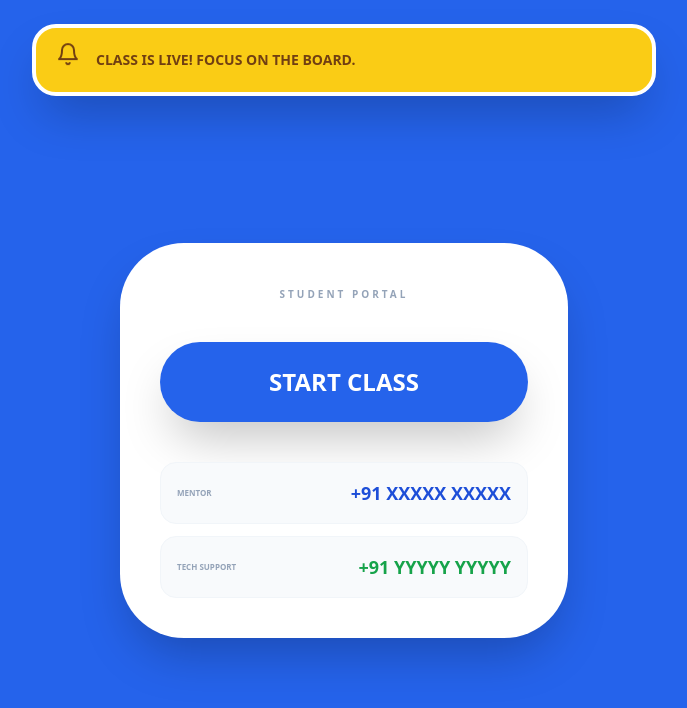
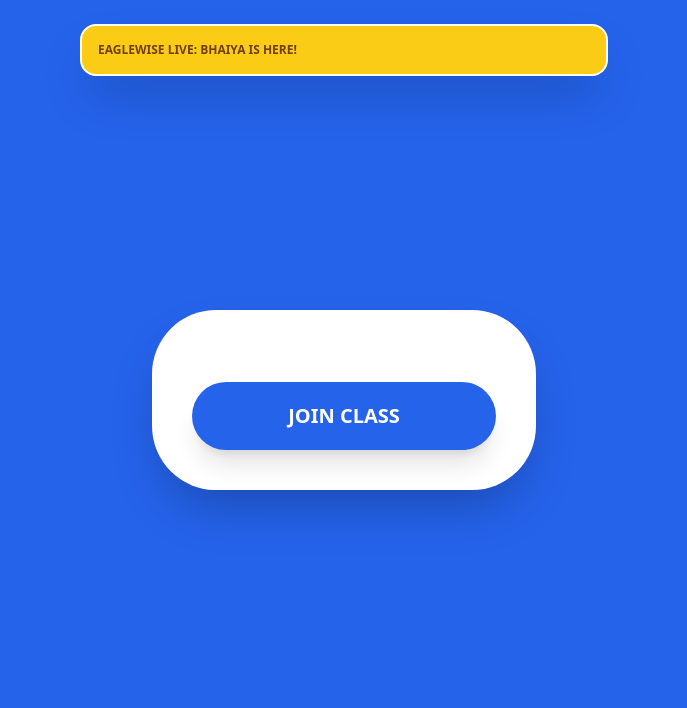
Before and after one commit to ritamonisonowal2/MEDICAL-QUIZ-APP, a React (Vite) app: page / in a window 1280 px wide. Both pictures are taken after a click on the button "LOGIN". Shown: the top 708 px of the page, without its empty margins (296-983 px from the left). Built offline with nearby package versions, Linux system fonts and the light colour scheme.

Commit message:
Update App.tsx

```diff
--- a/App.tsx
+++ b/App.tsx
@@ -1,134 +1,82 @@
-import React, { useState, createContext, useContext, ReactNode } from 'react';
-import {
-  Stethoscope, Loader2, LogOut, PhoneCall, Radio, Bell, Info, Sun, Moon, ShieldCheck, Headset
-} from 'lucide-react';
+import React, { useState, createContext, useContext } from 'react';
+import { Stethoscope, LogOut, PhoneCall, Radio, Bell, Sun, Moon, ShieldCheck, Headset } from 'lucide-react';
 
-const AuthContext = createContext<any>(undefined);
+const AuthContext = createContext(null);
 
-export function AuthProvider({ children }: { children: ReactNode }) {
-  const [user, setUser] = useState<any>(null);
-  const [profile, setProfile] = useState<any>(null);
-  const [loading, setLoading] = useState(false);
+export function AuthProvider({ children }) {
+  const [user, setUser] = useState(null);
   const [darkMode, setDarkMode] = useState(false);
-  const [announcement, setAnnouncement] = useState("Class is Live! Focus on the board.");
+  const [announcement, setAnnouncement] = useState("EagleWise Live: Bhaiya is here!");
 
-  const login = (name: string, code: string, role: 'teacher' | 'student') => {
-    setLoading(true);
-    setTimeout(() => {
-      setUser({ name, code });
-      setProfile({ role });
-      setLoading(false);
-    }, 800);
+  const login = (name, role) => {
+    setUser({ name, role });
   };
 
-  const logout = () => { setUser(null); setProfile(null); };
+  const logout = () => setUser(null);
 
   return (
-    <AuthContext.Provider value={{ user, profile, loading, login, logout, darkMode, setDarkMode, announcement, setAnnouncement }}>
+    <AuthContext.Provider value={{ user, login, logout, darkMode, setDarkMode, announcement, setAnnouncement }}>
       <div className={darkMode ? 'dark' : ''}>{children}</div>
     </AuthContext.Provider>
   );
 }
 
-// --- TEACHER DASHBOARD (Phone Numbers High Visibility) ---
 function TeacherDashboard() {
   const { logout, darkMode, setDarkMode, setAnnouncement } = useContext(AuthContext);
-  const [activeDoubt, setActiveDoubt] = useState<any>(null);
+  const [activeDoubt, setActiveDoubt] = useState(null);
   const [msgInput, setMsgInput] = useState("");
 
   return (
     <div className={`min-h-screen flex ${darkMode ? 'bg-slate-900 text-white' : 'bg-slate-50 text-slate-900'}`}>
-      {/* SIDEBAR */}
-      <div className="w-80 bg-blue-800 text-white p-6 flex flex-col shadow-2xl z-50">
-        <div className="flex items-center gap-3 mb-10">
-          <div className="bg-white p-2 rounded-2xl"><Stethoscope className="text-blue-800" size={28} /></div>
-          <span className="text-2xl font-black italic tracking-tighter">EAGLEWISE</span>
+      <div className="w-72 bg-blue-700 text-white p-6 flex flex-col shadow-2xl z-50">
+        <div className="flex items-center gap-3 mb-12">
+          <Stethoscope size={24} />
+          <span className="text-xl font-black italic">EAGLEWISE</span>
         </div>
 
-        <div className="flex-1">
-          <p className="text-[10px] font-black opacity-50 uppercase mb-4 tracking-widest">Support Contacts</p>
-
-          {/* LARGE VISIBLE NUMBERS */}
-          <div className="space-y-4 mb-10">
-            <div className="bg-white/10 p-5 rounded-3xl border border-white/20">
-              <div className="flex items-center gap-2 mb-1">
-                <ShieldCheck size={16} className="text-blue-300" />
-                <span className="text-[10px] font-bold uppercase text-blue-200">Academic Mentor</span>
-              </div>
-              <p className="text-xl font-black">+91 93159 89571</p>
+        <div className="flex-1 space-y-6">
+          <div className="space-y-3">
+            <p className="text-[10px] font-black text-blue-200 uppercase tracking-widest">Support Contacts</p>
+            <div className="bg-blue-800 p-4 rounded-2xl border border-blue-500">
+              <p className="text-[9px] font-black uppercase text-blue-300">Academic Mentor</p>
+              <p className="text-base font-black">+91 XXXXX XXXXX</p>
             </div>
-
-            <div className="bg-green-500/20 p-5 rounded-3xl border border-green-500/30">
-              <div className="flex items-center gap-2 mb-1">
-                <Headset size={16} className="text-green-300" />
-                <span className="text-[10px] font-bold uppercase text-green-300">Technical Support</span>
-              </div>
-              <p className="text-xl font-black text-green-100">+91 81350 48881</p>
+            <div className="bg-green-600/30 p-4 rounded-2xl border border-green-500/30">
+              <p className="text-[9px] font-black uppercase text-green-300">Tech Support</p>
+              <p className="text-base font-black text-green-100">+91 YYYYY YYYYY</p>
             </div>
           </div>
-
-          <nav className="space-y-2">
-            <button className="w-full text-left p-4 bg-blue-700 rounded-2xl font-bold flex items-center gap-3 italic"><Radio size={20}/> Live Classroom</button>
-          </nav>
+          <button className="w-full flex items-center gap-3 p-4 bg-blue-800/80 rounded-2xl font-bold text-sm italic border-l-4 border-white"><Radio size={20}/> Live Stream</button>
         </div>
 
-        <button onClick={() => setDarkMode(!darkMode)} className="mt-4 p-4 bg-white/5 hover:bg-white/10 rounded-2xl flex items-center gap-3 font-bold transition-all">
-          {darkMode ? <Sun size={20} className="text-yellow-400"/> : <Moon size={20}/>} {darkMode ? 'Light' : 'Dark'} Mode
-        </button>
-        <button onClick={logout} className="mt-4 p-4 text-red-300 font-bold flex items-center gap-3 hover:bg-red-500/10 rounded-2xl"><LogOut size={20}/> Logout</button>
-      </div>
-
-      {/* MAIN CONTENT */}
-      <div className="flex-1 flex flex-col p-8 overflow-hidden">
-        <div className="mb-6 flex gap-4 bg-white dark:bg-slate-800 p-5 rounded-[2.5rem] shadow-sm border border-slate-200 dark:border-slate-700">
-          <Bell className="text-yellow-500" />
-          <input className="flex-1 bg-transparent outline-none font-bold" placeholder="Type announcement here..." onChange={(e) => setMsgInput(e.target.value)} />
-          <button onClick={() => setAnnouncement(msgInput)} className="bg-blue-600 text-white px-8 py-2 rounded-2xl font-black uppercase text-xs">Send</button>
-        </div>
-
-        <div className={`flex-1 rounded-[4rem] border-4 border-dashed flex flex-col items-center justify-center p-12 text-center ${darkMode ? 'bg-slate-800 border-slate-700' : 'bg-white border-blue-100 shadow-xl shadow-blue-50/50'}`}>
-          {activeDoubt ? (
-            <div className="animate-in zoom-in duration-300">
-               <span className="bg-blue-600 text-white px-6 py-1 rounded-full text-[10px] font-bold uppercase mb-4 inline-block">Live Explain</span>
-               <h2 className="text-6xl font-black mb-10 leading-tight tracking-tighter">{activeDoubt.text}</h2>
-               <button onClick={() => setActiveDoubt(null)} className="bg-green-500 text-white px-12 py-5 rounded-3xl font-black uppercase shadow-2xl">Mark Solved</button>
-            </div>
-          ) : (
-            <div className="opacity-10"><Radio size={120} className="mx-auto mb-4 animate-pulse" /><p className="text-3xl font-black uppercase tracking-tighter italic">Classroom is Waiting</p></div>
-          )}
-        </div>
-      </div>
-    </div>
-  );
-}
-
-// --- STUDENT HALL (Numbers Always Visible) ---
-function StudentHall({ user }: any) {
-  const { darkMode, announcement } = useContext(AuthContext);
-  return (
-    <div className={`min-h-screen flex flex-col items-center justify-center p-6 ${darkMode ? 'bg-slate-900' : 'bg-blue-600'}`}>
-      <div className="fixed top-6 w-full max-w-2xl px-6">
-        <div className="bg-yellow-400 p-5 rounded-3xl shadow-2xl flex items-center gap-4 border-4 border-white">
-          <Bell size={24} className="text-yellow-900 animate-bounce" />
-          <p className="text-sm font-black uppercase text-yellow-900">{announcement}</p>
+        <div className="pt-6 border-t border-blue-600 space-y-2">
+          <button onClick={() => setDarkMode(!darkMode)} className="w-full p-4 bg-white/10 rounded-2xl flex items-center gap-3 font-bold text-sm">
+            {darkMode ? <Sun size={18}/> : <Moon size={18}/>} Theme
+          </button>
+          <button onClick={logout} className="w-full p-4 text-red-200 font-black flex items-center gap-3 text-sm"><LogOut size={18}/> Logout</button>
         </div>
       </div>
 
-      <div className="bg-white p-10 rounded-[4rem] shadow-2xl w-full max-w-md text-center mt-20">
-        <h1 className="text-4xl font-black uppercase italic mb-1 text-blue-600">{user.name}</h1>
-        <p className="text-[10px] font-bold text-slate-400 uppercase tracking-[0.3em] mb-10 text-center">Student Portal</p>
+      <div className="flex-1 flex flex-col p-8">
+        <div className="mb-8 flex gap-4 bg-white dark:bg-slate-800 p-4 rounded-[2rem] shadow-sm border-2 border-slate-100 dark:border-slate-700">
+          <input className="flex-1 bg-transparent outline-none font-bold text-sm" placeholder="Announce to students..." onChange={(e) => setMsgInput(e.target.value)} />
+          <button onClick={() => setAnnouncement(msgInput)} className="bg-blue-600 text-white px-8 py-2 rounded-2xl font-black uppercase text-[10px]">Send</button>
+        </div>
 
-        <button className="w-full bg-blue-600 text-white py-6 rounded-[2.5rem] font-black text-2xl shadow-2xl active:scale-95 transition-all mb-10">START CLASS</button>
-
-        {/* BIG NUMBERS FOR STUDENTS */}
-        <div className="grid grid-cols-1 gap-3">
-          <div className="bg-slate-50 p-4 rounded-2xl flex justify-between items-center border border-slate-100">
-            <span className="text-[8px] font-black text-slate-400 uppercase">Mentor</span>
-            <span className="text-lg font-black text-blue-700">+91 XXXXX XXXXX</span>
+        <div className="flex flex-1 gap-8 min-h-0">
+          <div className={`flex-[2.5] rounded-[3.5rem] border-4 border-dashed flex flex-col items-center justify-center p-10 ${darkMode ? 'bg-slate-800 border-slate-700' : 'bg-white border-blue-100 shadow-xl'}`}>
+            {activeDoubt ? (
+              <div className="text-center">
+                <h2 className="text-5xl font-black mb-10 tracking-tighter">{activeDoubt.text}</h2>
+                <button onClick={() => setActiveDoubt(null)} className="bg-green-500 text-white px-10 py-4 rounded-3xl font-black uppercase">Solved</button>
+              </div>
+            ) : (
+              <div className="opacity-10 text-center"><Radio size={100} className="mx-auto mb-4 animate-pulse"/><p className="text-2xl font-black italic">Waiting...</p></div>
+            )}
           </div>
-          <div className="bg-slate-50 p-4 rounded-2xl flex justify-between items-center border border-slate-100">
-            <span className="text-[8px] font-black text-slate-400 uppercase">Tech Support</span>
-            <span className="text-lg font-black text-green-600">+91 YYYYY YYYYY</span>
+          <div className={`flex-1 rounded-[2.5rem] border-2 flex flex-col shadow-2xl overflow-hidden ${darkMode ? 'bg-slate-800 border-slate-700' : 'bg-white'}`}>
+            <div className="p-4 bg-blue-600 text-white font-black text-[10px] uppercase text-center">Live Doubts</div>
+            <div className="p-4"><button onClick={() => setActiveDoubt({text: 'Structure of Nephron?'})} className="w-full text-left p-4 bg-slate-50 dark:bg-slate-700 rounded-2xl font-bold text-sm">Structure of Nephron?</button></div>
           </div>
         </div>
       </div>
@@ -136,44 +84,52 @@ function StudentHall({ user }: any) {
   );
 }
 
-// --- LOGIN PAGE ---
-function AuthPage() {
-  const { login } = useContext(AuthContext);
-  const [name, setName] = useState('');
-  const [code, setCode] = useState('');
-  const [role, setRole] = useState<'teacher' | 'student'>('student');
-
+function StudentHall({ user }) {
+  const { darkMode, announcement } = useContext(AuthContext);
   return (
-    <div className="min-h-screen flex items-center justify-center bg-slate-100 p-6">
-      <div className="bg-white p-12 rounded-[3.5rem] shadow-2xl w-full max-w-md border-b-8 border-blue-600">
-        <div className="flex justify-center mb-8">
-           <div className="bg-blue-600 p-5 rounded-3xl shadow-xl"><Stethoscope className="text-white" size={40} /></div>
+    <div className={`min-h-screen flex items-center justify-center p-6 ${darkMode ? 'bg-slate-900' : 'bg-blue-600'}`}>
+      <div className="fixed top-6 w-full max-w-xl px-6">
+        <div className="bg-yellow-400 p-4 rounded-2xl shadow-2xl flex items-center gap-3 border-2 border-white">
+          <p className="text-xs font-black uppercase text-yellow-900">{announcement}</p>
         </div>
-        <h1 className="text-4xl font-black text-blue-600 mb-2 uppercase text-center italic tracking-tighter">EagleWise</h1>
-        <p className="text-center text-slate-400 mb-10 font-bold text-[10px] uppercase tracking-widest">Medical Entrance Live</p>
-
-        <div className="space-y-4">
-          <input value={name} onChange={(e) => setName(e.target.value)} placeholder="Full Name" className="w-full p-5 bg-slate-50 rounded-2xl font-bold outline-none border-2 border-transparent focus:border-blue-200" />
-          <input value={code} onChange={(e) => setCode(e.target.value)} placeholder="Access Code" type="password" className="w-full p-5 bg-slate-50 rounded-2xl font-bold outline-none border-2 border-transparent focus:border-blue-200" />
-
-          <div className="flex gap-2 pt-2">
-            <button onClick={() => setRole('student')} className={`flex-1 py-4 rounded-2xl font-black text-xs transition-all ${role === 'student' ? 'bg-blue-600 text-white shadow-lg' : 'bg-slate-100 text-slate-400'}`}>STUDENT</button>
-            <button onClick={() => setRole('teacher')} className={`flex-1 py-4 rounded-2xl font-black text-xs transition-all ${role === 'teacher' ? 'bg-blue-600 text-white shadow-lg' : 'bg-slate-100 text-slate-400'}`}>TEACHER</button>
-          </div>
-
-          <button onClick={() => login(name, code, role)} className="w-full bg-blue-700 text-white py-6 rounded-[2.5rem] font-black text-xl shadow-2xl active:scale-95 mt-6 transition-all uppercase tracking-widest">Login</button>
-        </div>
+      </div>
+      <div className="bg-white p-10 rounded-[4rem] shadow-2xl w-full max-w-sm text-center">
+        <h2 className="text-3xl font-black italic uppercase text-blue-600 mb-8">{user.name}</h2>
+        <button className="w-full bg-blue-600 text-white py-5 rounded-[2.5rem] font-black text-xl shadow-xl">JOIN CLASS</button>
       </div>
     </div>
   );
 }
 
-export default function App() { return ( <AuthProvider> <AppContent /> </AuthProvider> ); }
+function AuthPage() {
+  const { login } = useContext(AuthContext);
+  const [name, setName] = useState('');
+  const [role, setRole] = useState('student');
+  return (
+    <div className="min-h-screen flex items-center justify-center bg-slate-100 p-6">
+      <div className="bg-white p-12 rounded-[3.5rem] shadow-2xl w-full max-w-md border-b-8 border-blue-600 text-center">
+        <h1 className="text-4xl font-black text-blue-600 mb-8 uppercase italic">EagleWise</h1>
+        <input value={name} onChange={(e) => setName(e.target.value)} placeholder="Full Name" className="w-full p-4 bg-slate-50 rounded-2xl font-bold mb-4 outline-none" />
+        <div className="flex gap-2 mb-6">
+          <button onClick={() => setRole('student')} className={`flex-1 py-4 rounded-2xl font-black text-xs ${role === 'student' ? 'bg-blue-600 text-white' : 'bg-slate-100 text-slate-400'}`}>STUDENT</button>
+          <button onClick={() => setRole('teacher')} className={`flex-1 py-4 rounded-2xl font-black text-xs ${role === 'teacher' ? 'bg-blue-600 text-white' : 'bg-slate-100 text-slate-400'}`}>TEACHER</button>
+        </div>
+        <button onClick={() => login(name, role)} className="w-full bg-blue-700 text-white py-5 rounded-[2rem] font-black text-xl shadow-lg uppercase">Login</button>
+      </div>
+    </div>
+  );
+}
+
+export default function App() {
+  return (
+    <AuthProvider>
+      <AppContent />
+    </AuthProvider>
+  );
+}
 
 function AppContent() {
-  const { user, profile, loading } = useContext(AuthContext);
-  if (loading) return <div className="min-h-screen flex items-center justify-center font-black text-blue-600 animate-pulse text-2xl italic">EAGLEWISE...</div>;
+  const { user } = useContext(AuthContext);
   if (!user) return <AuthPage />;
-  if (profile.role === 'teacher') return <TeacherDashboard />;
-  return <StudentHall user={user} />;
+  return user.role === 'teacher' ? <TeacherDashboard /> : <StudentHall user={user} />;
 }
```
